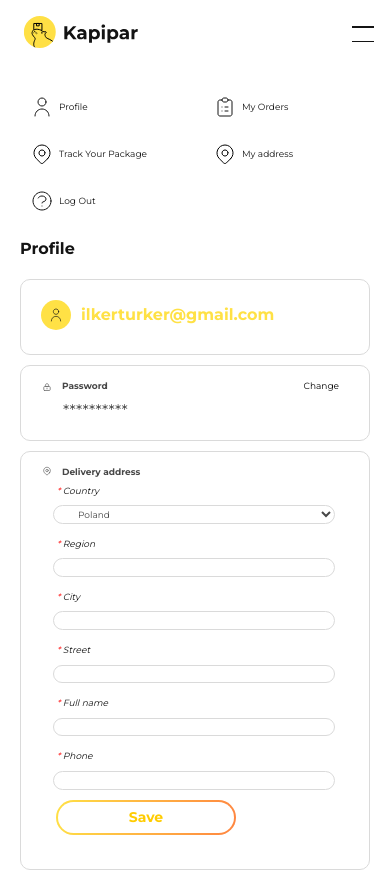
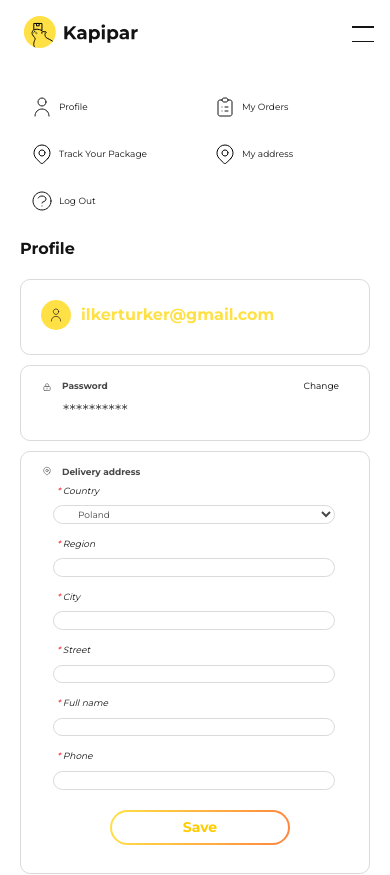
Before and after one commit to plabelclothing/kapipar-web-dashboard, a Next.js app: page /profile in a window 390 px wide. Shown: the top 875 px of the page. Built offline with nearby package versions, Linux system fonts and the light colour scheme.

Commit message:
change btn styles in profile page

```diff
--- a/src/pages/profile/profile.css
+++ b/src/pages/profile/profile.css
@@ -239,7 +239,7 @@ button.submit-change {
 
 button.location-btn {
   width: 200px;
-  margin-left: 60px;
+  margin: auto;
 }
 
 .user-input_title {
@@ -337,7 +337,7 @@ button.location-btn {
     position: relative;
     background: url(/icons/lines.svg) no-repeat;
     background-position: 0% 30%;
-    z-index: -1;
+    z-index: -10;
   }
 
   div.main_tracker_profile {
@@ -479,7 +479,7 @@ button.location-btn {
 
   button.location-btn {
     width: 180px;
-    margin-left: 25px;
+    margin: 10px auto;
   }
 
   .user-address_wrapper {
```
